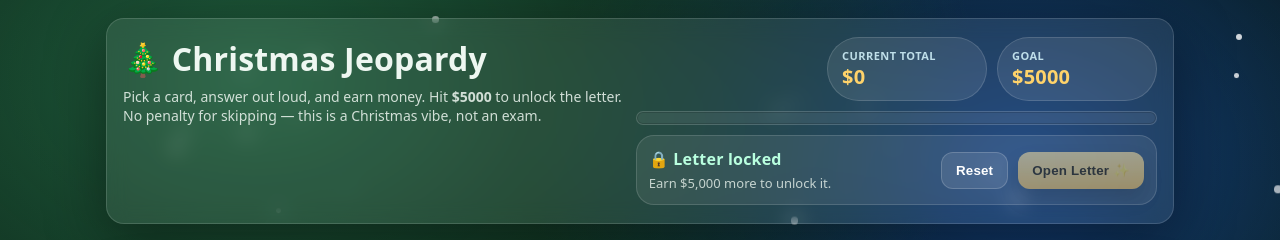
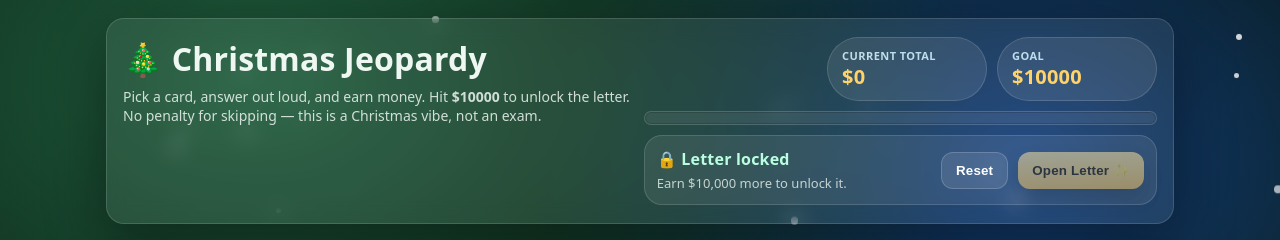
Before and after one commit to CharLeff/Shreya-Christmas, a plain HTML site: page index.html in a window 1280 px wide. Shown: the top 240 px of the page. Drawn offline with Linux system fonts and the light colour scheme.

Commit message:
finished questions

```diff
--- a/app.js
+++ b/app.js
@@ -7,7 +7,7 @@
    ============================ */
 
 (() => {
-  const GOAL = 5000;
+  const GOAL = 10000;
   const VALUES = [200, 400, 600, 800, 1000];
 
   // ✅ Edit everything here
@@ -17,10 +17,10 @@
       {
         name: "Trips",
         tiles: [
-          { q: "How did you pick Charlie up on our first trip?", a: "[PLACEHOLDER: answer not provided yet]", hint: "" },
+          { q: "How did you pick Charlie up on our first trip?", a: "Took BART to SFO", hint: "" },
           { q: "Best Trip?", a: "Freebie (your choice)", hint: "" },
-          { q: "[PLACEHOLDER: Trips $600 question]", a: "[PLACEHOLDER: answer]", hint: "" },
-          { q: "[PLACEHOLDER: Trips $800 question]", a: "[PLACEHOLDER: answer]", hint: "" },
+          { q: "When and where did we have our first magical mushroom experience togeter?", a: "Albany, hiking the hill behind Julie's place", hint: "" },
+          { q: "Charlie once (stupidly) planned his trip to end a week after the day he thought it was ending. What day was that?", a: "Monday", hint: "" },
           { q: "How many trips have we had (± 2)?", a: "12", hint: "" },
         ],
       },
@@ -28,37 +28,37 @@
         name: "Early Moments",
         tiles: [
           { q: "What year did we have our first conversation?", a: "2017", hint: "" },
-          { q: "placeholder", a: "[PLACEHOLDER: answer]", hint: "" },
-          { q: "placeholder", a: "[PLACEHOLDER: answer]", hint: "" },
-          { q: "placeholder", a: "[PLACEHOLDER: answer]", hint: "" },
-          { q: "placeholder", a: "[PLACEHOLDER: answer]", hint: "" },
+          { q: "In what car did Charlie first pick you up?", a: "Charlie's Chevy Volt", hint: "" },
+          { q: "Where did we have our first group hangout?", a: "Library & Luna's basement", hint: "" },
+          { q: "What three guys did shreya rotate between in highschool?", a: "Charlie, Morgan(a), Brian", hint: "" },
+          { q: "What values did charlie say he had in highschool, and what values did shreya say she had?", a: "Republican, christian", hint: "" },
         ],
       },
       {
         name: "Inside Jokes",
         tiles: [
-          { q: "Where does Charlie plan on proposing?", a: "Campanile", hint: "" },
+          { q: "Where does Charlie plan on proposing?", a: "Harry Potter world", hint: "" },
+          { q: "Charlie's favorite tiktok account is?", a: "Shreya's league thirst trap tiktok", hint: "" },
+          { q: "Who would most likely be killed, if Shreya was unhappy in her relationship?", a: "Shreya", hint: "" },
+          { q: "What word does Shreya thinks is hilarious when she says it, but doesn't want Charlie to start copying?", a: "nigga", hint: "" },
           { q: "If you were to cheat on me with one person, who would it be?", a: "Julie", hint: "" },
-          { q: "Who would most likely be killed, if Shreya was unhappy in her relationship?", a: "Shreya", hint: "" },
-          { q: "placeholder", a: "[PLACEHOLDER: answer]", hint: "" },
-          { q: "placeholder", a: "[PLACEHOLDER: answer]", hint: "" },
         ],
       },
       {
         name: "Geography",
         tiles: [
-          { q: "Where did we begin your birthday eating bagels in 2024?", a: "Harry Potter World", hint: "" },
-          { q: "Where was I waiting for you, nervously, to ask you out 'officially'?", a: "[PLACEHOLDER: answer not provided yet]", hint: "" },
+          { q: "Where did we begin your birthday eating bagels in 2024?", a: "Campenelle", hint: "" },
           { q: "In what city did we have our first Dave's Hot Chicken?", a: "Milwaukee", hint: "" },
-          { q: "placeholder", a: "[PLACEHOLDER: answer]", hint: "" },
-          { q: "placeholder", a: "[PLACEHOLDER: answer]", hint: "" },
+          { q: "Where was I waiting for you, nervously, to ask you out 'officially'?", a: "on the bench outside MLK building", hint: "" },
+          { q: "In what city have we gone to a museum?", a: "St. Paul", hint: "" },
+          { q: "In what town did Harry Potter grow up, and is also where his parents died?", a: "Godric's Hollow", hint: "Godric's stomach after ramadan" },
         ],
       },
       {
         name: "Charlie",
         tiles: [
           { q: "What could I not eat for 8 years?", a: "Cheese", hint: "" },
-          { q: "What was the first game I was exceptional at?", a: "Call of Duty 4: Modern Warfare", hint: "" },
+          { q: "What was the first game I was exceptional at (competitive)?", a: "Call of Duty 4: Modern Warfare", hint: "" },
           { q: "What age did I lose my front teeth?", a: "2", hint: "" },
           { q: "What was my favorite condiment growing up?", a: "Ketchup", hint: "" },
           { q: "What was the name of the suburb of Detroit Charlie was born in?", a: "Ferndale", hint: "" },
--- a/index.html
+++ b/index.html
@@ -14,7 +14,7 @@
       <div class="heroLeft">
         <h1>🎄 Christmas Jeopardy</h1>
         <p class="sub">
-          Pick a card, answer out loud, and earn money. Hit <b>$5000</b> to unlock the letter.
+          Pick a card, answer out loud, and earn money. Hit <b>$10000</b> to unlock the letter.
           <br />
           No penalty for skipping — this is a Christmas vibe, not an exam.
         </p>
@@ -28,7 +28,7 @@
           </div>
           <div class="pill">
             <small>Goal</small>
-            <strong>$5000</strong>
+            <strong>$10000</strong>
           </div>
         </div>
 
@@ -39,7 +39,7 @@
         <div class="unlock">
           <div class="unlockText">
             <strong id="unlockStatus">🔒 Letter locked</strong>
-            <span id="unlockHint">Earn $5000 to unlock it.</span>
+            <span id="unlockHint">Earn $10000 to unlock it.</span>
           </div>
 
           <div class="unlockBtns">
```
